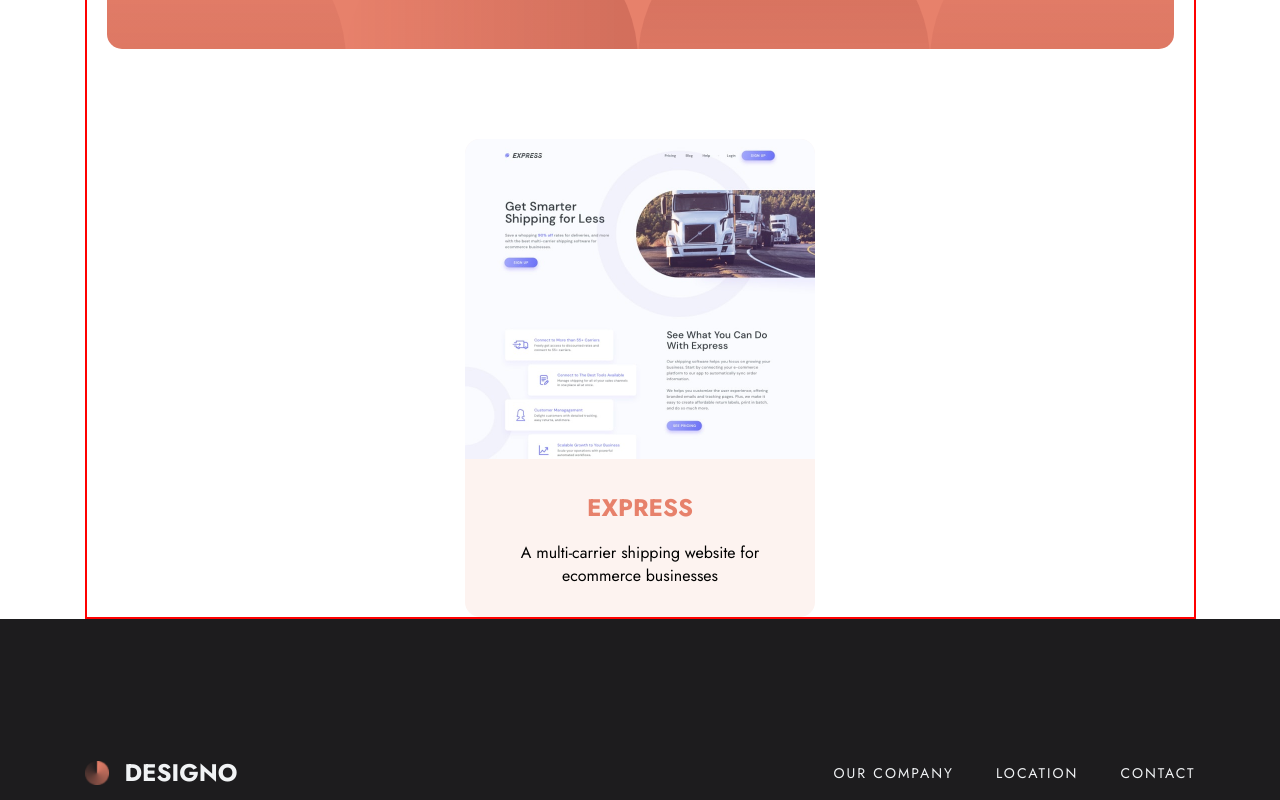
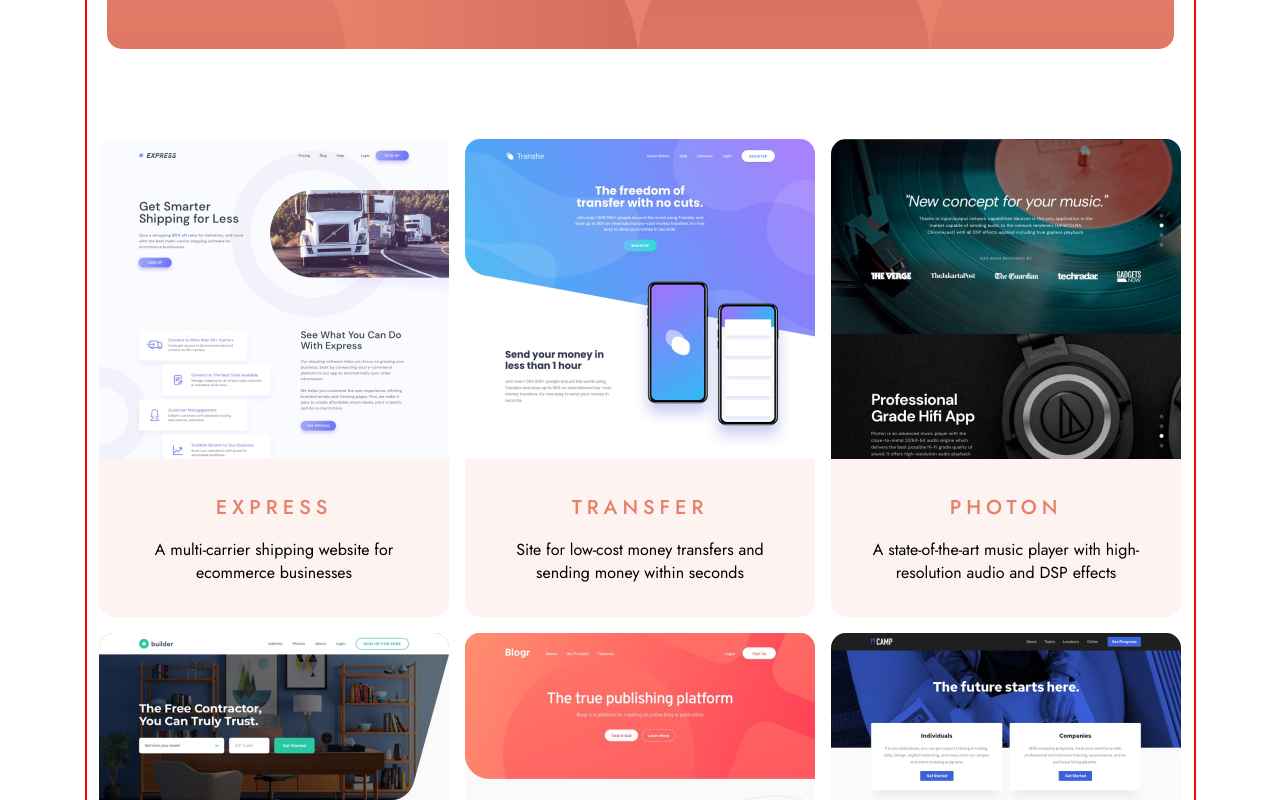
Before and after one commit to Chermann-KING/designo, a Next.js app: page /web-design in a window 1280 px wide. Shown: the part 400-1200 px from the top of the page. Built offline with nearby package versions, Linux system fonts and the light colour scheme.

Commit message:
💄 Develop: Web-Design > Display all articles in `grid`

```diff
--- a/src/components/shared/Article.tsx
+++ b/src/components/shared/Article.tsx
@@ -57,6 +57,9 @@
 
     h2 {
       color: #e7816b;
+      font-size: 1.25rem;
+      font-weight: 500;
+      letter-spacing: 5px;
     }
   }
 `;
--- a/src/pages/web-design.tsx
+++ b/src/pages/web-design.tsx
@@ -59,12 +59,15 @@
         <ServicesHead />
 
         <ArticlesStyled>
-          <Article
-            imageAlt="Photo article Express"
-            imageSrc="/images/web-design/desktop/image-express.jpg"
-            title="EXPRESS"
-            description="A multi-carrier shipping website for ecommerce businesses"
-          />
+          {articles.map((article, index) => (
+            <Article
+              key={index}
+              imageAlt={article.imageAlt}
+              imageSrc={article.imageSrc}
+              title={article.title}
+              description={article.description}
+            />
+          ))}
         </ArticlesStyled>
       </MainStyled>
       <Footer />
@@ -90,38 +93,20 @@
     row-gap: 120px;
   }
 `;
-const ArticlesStyled = styled.article`
-  .article {
-    background-color: #fdf3f0;
-    width: 350px;
-    height: 478px;
-    border-radius: 15px;
-    overflow: hidden;
+const ArticlesStyled = styled.section`
+  /*  */
+  display: grid;
+  grid-template-columns: repeat(auto-fill, minmax(300px, 1fr));
+  gap: 1rem;
 
-    .article-image {
-      background-color: #e4e00a;
-      width: 100%;
-      height: 320px;
-      /* img {
-        width: 100%;
-        height: 100%;
-      } */
-    }
-    .article-content {
-      margin: 0 auto;
-      width: 286px;
-      height: calc(478px - 320px);
+  @media (max-width: 768px) {
+    grid-template-columns: 1fr;
+  }
 
-      display: flex;
-      flex-direction: column;
-      align-items: center;
-      justify-content: center;
-      gap: 16px;
-      text-align: center;
-
-      h2 {
-        color: #e7816b;
-      }
-    }
+  @media (min-width: 769px) {
+    grid-template-columns: repeat(
+      3,
+      1fr
+    );
   }
 `;
```
